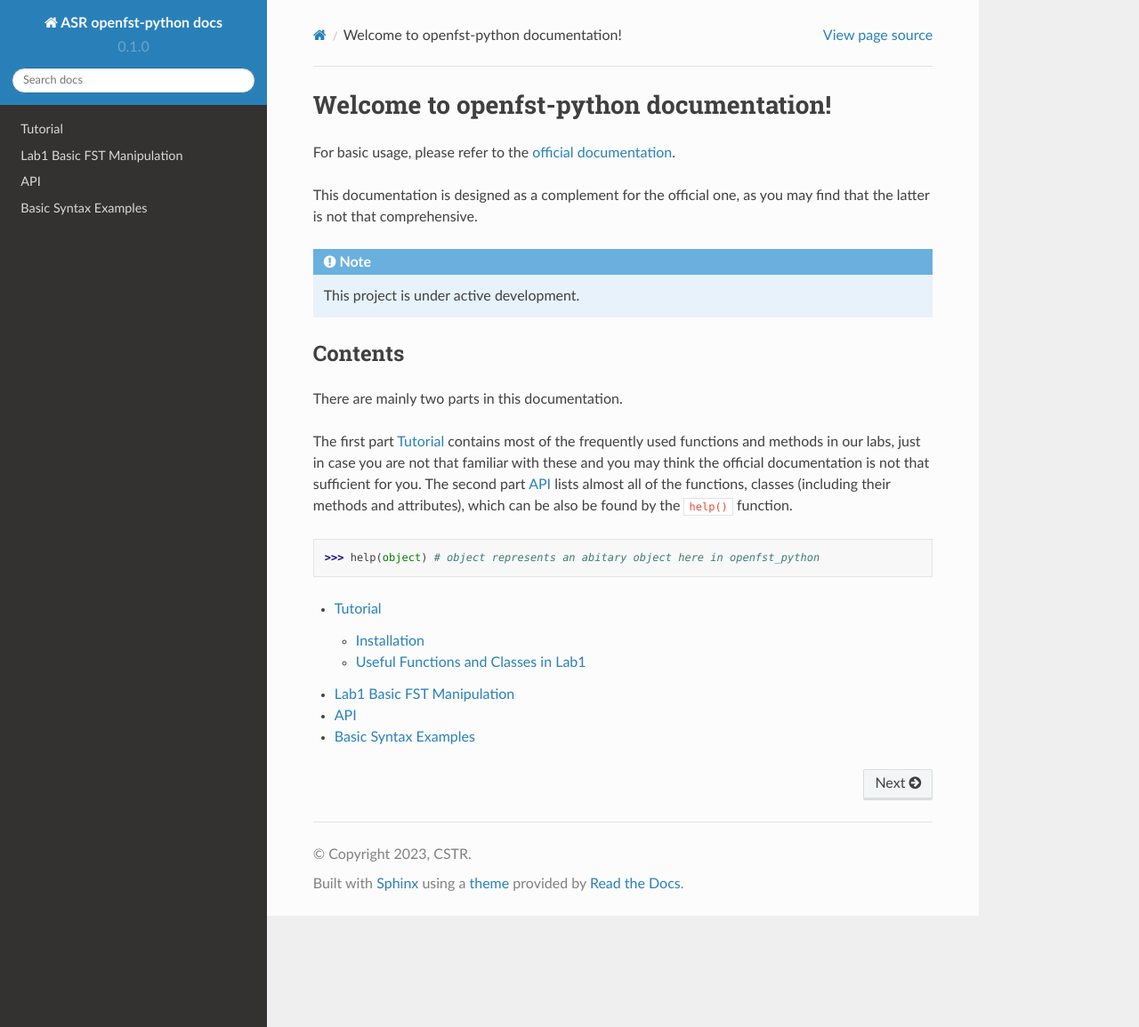
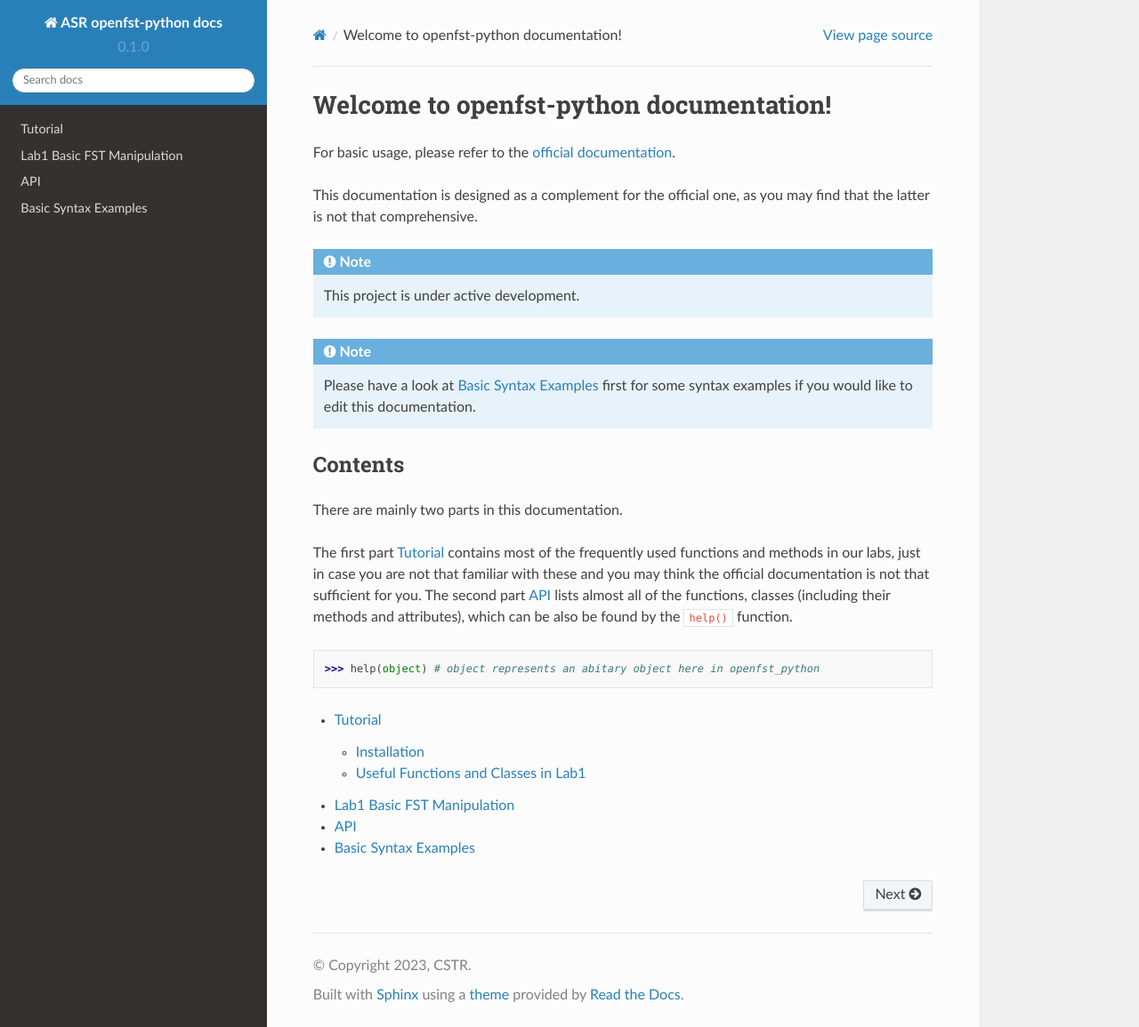
Before and after one commit to ZhaoZeyu1995/openfst-python-documentation, a Sphinx documentation site: the page built from docs/source/index.rst, in a window 1280 px wide and 1155 px high. Shown: the whole window at 89% size. Built offline with Sphinx 7.4.7 and the Read the Docs theme 2.0.0, drawn with Linux system fonts in a browser that asks for light colours.

Commit message:
small changes in index.rst

```diff
--- a/docs/source/index.rst
+++ b/docs/source/index.rst
@@ -8,6 +8,10 @@ This documentation is designed as a complement for the official one, as you may
 .. note::
 
    This project is under active development.
+
+.. note::
+
+   Please have a look at :doc:`sample` first for some syntax examples if you would like to edit this documentation.
 
 
 Contents
```
